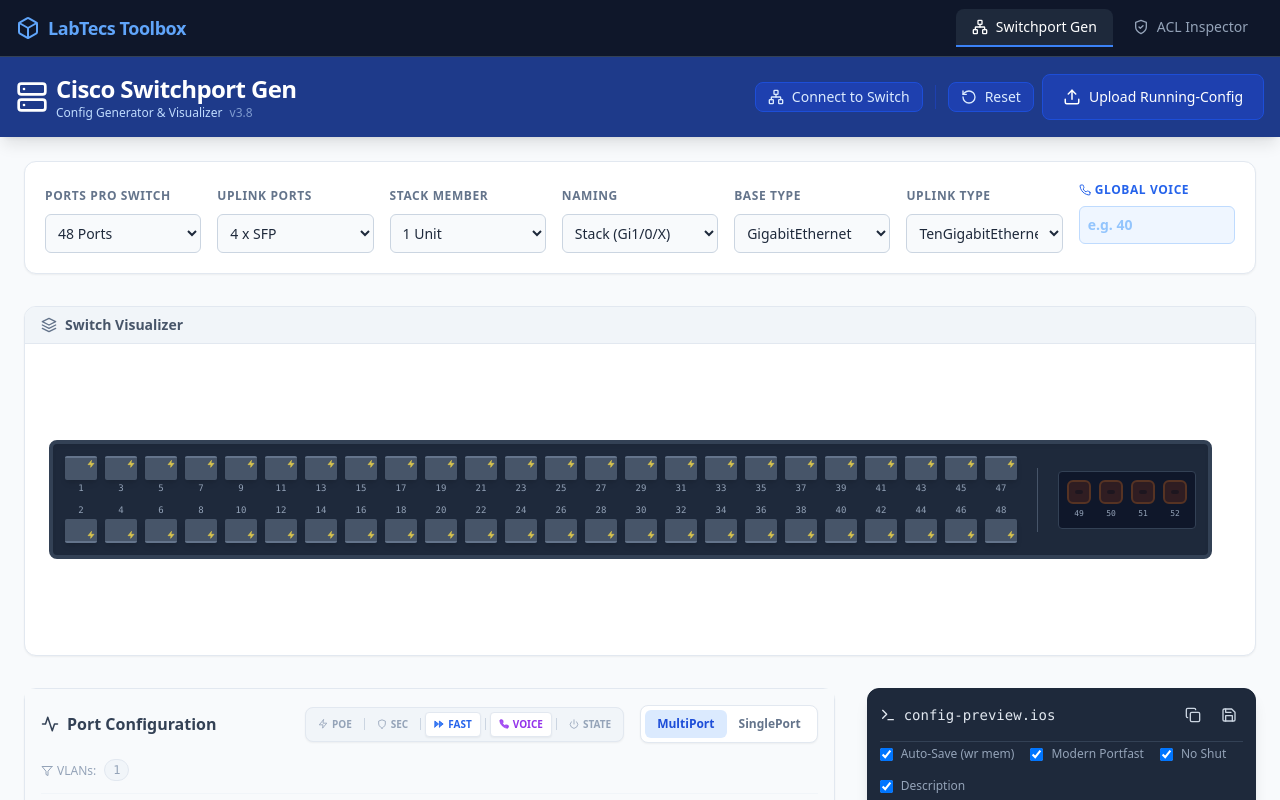
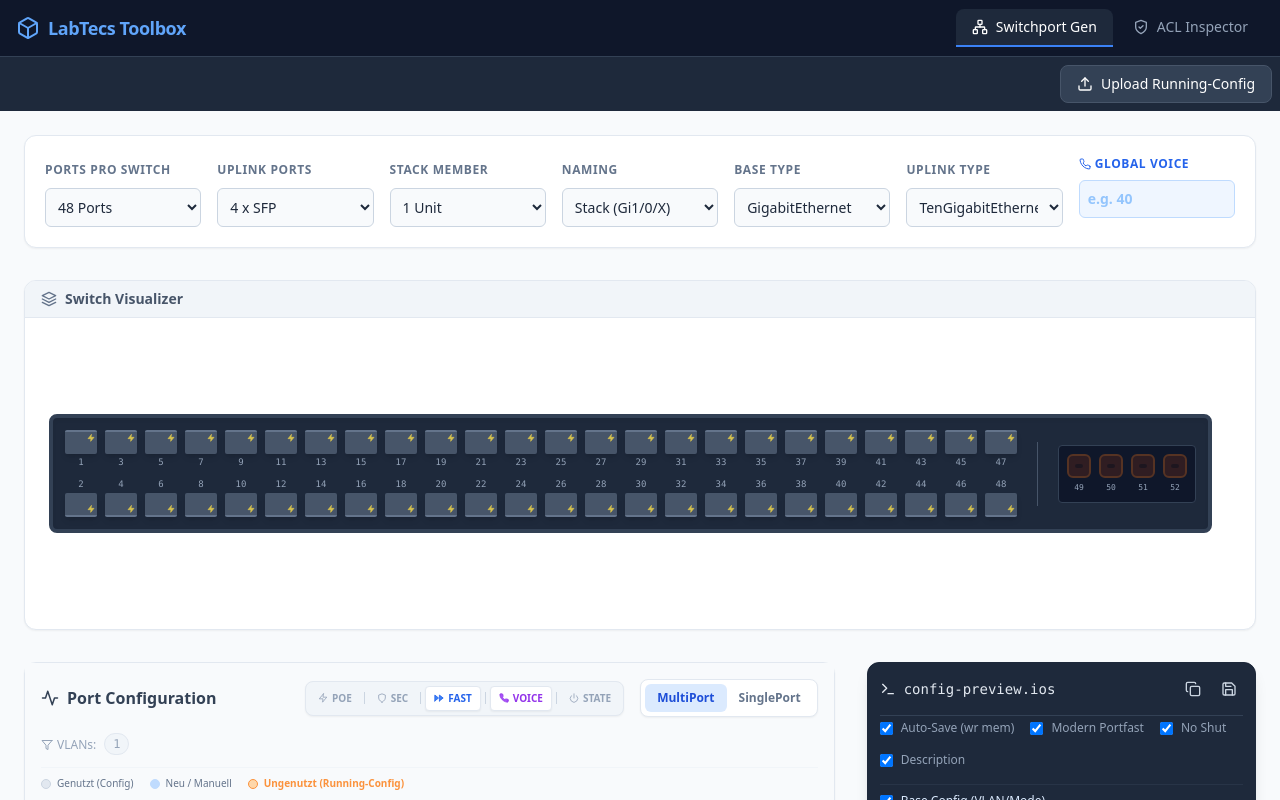
Before and after one commit to labtecs/cisco-config-gen, a React (Vite) app: page / in a window 1280 px wide. Shown: the top 800 px of the page. Built offline with nearby package versions, Linux system fonts and the light colour scheme.

Commit message:
Allgemeiner Uplaod Button

```diff
--- a/src/App.jsx
+++ b/src/App.jsx
@@ -1,9 +1,10 @@
-import React, { useState } from 'react';
+import React, { useState, useEffect } from 'react';
 import { Network, ShieldCheck, Box } from 'lucide-react';
 
 // Tools importieren
 import ConfigGen from './components/Tools/ConfigGen';
 import AclInspector from './components/Tools/AclInspector';
+import GlobalHeader from "./components/Layout/GlobalHeader.jsx";
 
 /**
  * The main application component.
@@ -14,6 +15,18 @@
 export default function App() {
     // State to track the currently active tool ('generator' or 'acl')
     const [activeTool, setActiveTool] = useState('generator');
+    const [fileContent, setFileContent] = useState('');
+
+    const handleGlobalUpload = (event) => {
+        const file = event.target.files[0];
+        if (!file) return;
+
+        const reader = new FileReader();
+        reader.onload = (e) => {
+            setFileContent(e.target.result);
+        };
+        reader.readAsText(file);
+    };
 
     return (
         // Root container for the entire application
@@ -61,17 +74,19 @@
                     </div>
                 </div>
             </nav>
+            <GlobalHeader onUpload={handleGlobalUpload} />
+
 
             {/* Main content area where the active tool is rendered */}
             <div className="flex-1">
                 {/* Conditionally render the component based on the activeTool state */}
                 {activeTool === 'generator' ? (
                     <div className="animate-in fade-in duration-300">
-                        <ConfigGen />
+                        <ConfigGen fileContent={fileContent} />
                     </div>
                 ) : (
                     <div className="animate-in fade-in duration-300">
-                        <AclInspector />
+                        <AclInspector fileContent={fileContent} />
                     </div>
                 )}
             </div>
--- /dev/null
+++ b/src/components/Layout/GlobalHeader.jsx
@@ -0,0 +1,18 @@
+import React from 'react';
+import { Upload } from 'lucide-react';
+
+export default function GlobalHeader({ onUpload }) {
+    return (
+        <header className="bg-slate-800 text-white p-2 sticky top-[56px] z-50">
+            <div className="max-w-7xl mx-auto flex justify-end items-center">
+                <div className="flex items-center gap-3 bg-slate-700 p-1 rounded-lg border border-slate-600">
+                    <label className="flex items-center gap-2 cursor-pointer hover:bg-slate-600 px-3 py-1 rounded transition">
+                        <Upload size={16} />
+                        <span className="text-sm font-medium">Upload Running-Config</span>
+                        <input type="file" accept=".txt,.cfg,.log" className="hidden" onChange={onUpload} />
+                    </label>
+                </div>
+            </div>
+        </header>
+    );
+}
--- a/src/components/Layout/Header.jsx
+++ /dev/null
@@ -1,49 +0,0 @@
-import React from 'react';
-import { Server, Upload, RotateCcw, Network } from 'lucide-react';
-
-export default function Header({ version, onReset, onUpload, onToggleConnect, isConnectOpen }) {
-    return (
-        <header className="bg-blue-900 text-white p-4 shadow-lg sticky top-0 z-50">
-            <div className="max-w-7xl mx-auto flex flex-col md:flex-row justify-between items-center gap-4">
-                <div className="flex items-center gap-2">
-                    <Server className="w-8 h-8" />
-                    <div>
-                        <h1 className="text-2xl font-bold tracking-tight">Cisco Switchport Gen</h1>
-                        <p className="text-blue-200 text-xs">
-                            Config Generator & Visualizer <span className="opacity-60 ml-1">{version}</span>
-                        </p>
-                    </div>
-                </div>
-                <div className="flex items-center gap-2">
-                    {/* NEW CONNECT BUTTON */}
-                    <button
-                        onClick={onToggleConnect}
-                        className={`flex items-center gap-2 px-3 py-1 rounded-lg border text-sm font-medium transition-colors ${isConnectOpen ? 'bg-blue-700 border-blue-500 text-white shadow-inner' : 'bg-blue-800 hover:bg-blue-700 border-blue-700 text-blue-100'}`}
-                        title="Connect to Switch via SSH"
-                    >
-                        <Network size={16} />
-                        <span className="hidden sm:inline">Connect to Switch</span>
-                    </button>
-
-                    <div className="h-6 w-px bg-blue-800 mx-1"></div>
-
-                    <button
-                        onClick={onReset}
-                        className="flex items-center gap-2 px-3 py-1 bg-blue-800 hover:bg-blue-700 rounded-lg border border-blue-700 text-sm font-medium transition-colors text-blue-100"
-                        title="Alles zurücksetzen"
-                    >
-                        <RotateCcw size={16} />
-                        <span className="hidden sm:inline">Reset</span>
-                    </button>
-                    <div className="flex items-center gap-3 bg-blue-800 p-2 rounded-lg border border-blue-700">
-                        <label className="flex items-center gap-2 cursor-pointer hover:bg-blue-700 px-3 py-1 rounded transition">
-                            <Upload size={18} />
-                            <span className="text-sm font-medium">Upload Running-Config</span>
-                            <input type="file" accept=".txt,.cfg,.log" className="hidden" onChange={onUpload} />
-                        </label>
-                    </div>
-                </div>
-            </div>
-        </header>
-    );
-}
--- a/src/components/Tools/AclInspector.jsx
+++ b/src/components/Tools/AclInspector.jsx
@@ -95,7 +95,7 @@
     return true;
 };
 
-const ConfigAnalyzer = () => {
+const ConfigAnalyzer = ({ fileContent }) => {
     const [rawConfig, setRawConfig] = useState('');
     const [acls, setAcls] = useState([]);
 
@@ -113,6 +113,12 @@
 
     const [expandedAcl, setExpandedAcl] = useState(null);
     const [dragActive, setDragActive] = useState(false);
+
+    useEffect(() => {
+        if (fileContent) {
+            setRawConfig(fileContent);
+        }
+    }, [fileContent]);
 
     useEffect(() => {
         if (!rawConfig) {
@@ -368,15 +374,6 @@
         setAcls(enrichedAcls);
     };
 
-    const handleFileUpload = (e) => {
-        e.preventDefault();
-        if (e.target.files && e.target.files[0]) {
-            const reader = new FileReader();
-            reader.onload = (ev) => setRawConfig(ev.target.result);
-            reader.readAsText(e.target.files[0]);
-        }
-    };
-
     // Robust Drag Handlers
     const handleDragEnter = (e) => {
         e.preventDefault();
@@ -506,52 +503,10 @@
 
     return (
         <div className="min-h-screen bg-slate-50 text-slate-800 font-sans">
-            {/* Header */}
-            <header className="bg-blue-900 text-white p-6 shadow-md">
-                <div className="max-w-7xl mx-auto flex items-center justify-between">
-                    <div className="flex items-center space-x-3">
-                        <ShieldCheck className="w-8 h-8 text-green-400" />
-                        <h1 className="text-2xl font-bold">Cisco ACL Inspector</h1>
-                    </div>
-                    <div className="text-sm text-blue-200">
-                        Unterstützt IOS Switch/Router & ASA Firewalls
-                    </div>
-                </div>
-            </header>
-
             <main className="max-w-7xl mx-auto p-6 grid grid-cols-1 lg:grid-cols-12 gap-6">
 
                 {/* Left Sidebar */}
                 <div className="lg:col-span-4 space-y-4">
-
-                    {/* File Upload */}
-                    <div className="bg-white rounded-xl shadow-sm border border-slate-200 overflow-hidden">
-                        <div className="p-4 bg-slate-100 border-b border-slate-200 font-semibold flex items-center">
-                            <FileText className="w-4 h-4 mr-2" /> Konfiguration
-                        </div>
-                        <div className="p-4">
-                            <div
-                                className={`border-2 border-dashed rounded-lg p-6 text-center cursor-pointer transition-colors ${dragActive ? 'border-blue-500 bg-blue-50' : 'border-slate-300 hover:border-blue-400'}`}
-                                onDragEnter={handleDragEnter}
-                                onDragLeave={handleDragLeave}
-                                onDragOver={handleDragOver}
-                                onDrop={handleDrop}
-                            >
-                                <Upload className="w-8 h-8 mx-auto text-slate-400 mb-2 pointer-events-none" />
-                                <p className="text-sm text-slate-600 pointer-events-none">Drag & Drop Config File</p>
-                                <label className="mt-2 inline-block px-4 py-2 bg-blue-600 text-white text-sm rounded cursor-pointer hover:bg-blue-700 relative z-10">
-                                    Datei wählen
-                                    <input type="file" className="hidden" onChange={handleFileUpload} />
-                                </label>
-                            </div>
-                            <textarea
-                                className="w-full h-24 mt-4 p-3 text-xs font-mono bg-slate-900 text-green-400 rounded-lg focus:ring-2 focus:ring-blue-500 outline-none resize-none"
-                                placeholder="Paste running-config (IOS or ASA) here..."
-                                value={rawConfig}
-                                onChange={(e) => setRawConfig(e.target.value)}
-                            ></textarea>
-                        </div>
-                    </div>
 
                     {/* SIMULATION TOOL */}
                     <div className="bg-white rounded-xl shadow-sm border border-slate-200 border-l-4 border-l-blue-500">
--- a/src/components/Tools/ConfigGen.jsx
+++ b/src/components/Tools/ConfigGen.jsx
@@ -4,7 +4,6 @@
 // Components & Hooks
 // WICHTIG: Hier nur EIN Import mit dem korrekten Pfad (zwei Ebenen hoch)
 import { useCiscoGen } from '../../hooks/useCiscoGen';
-import Header from '../Layout/Header';
 import ConnectionBar from '../Layout/ConnectionBar';
 import SwitchVisualizer from '../Visualizer/SwitchVisualizer';
 import GlobalSettings from '../Controls/GlobalSettings';
@@ -12,21 +11,13 @@
 import SinglePortEditor from '../Editor/SinglePortEditor';
 import MultiPortEditor from '../Editor/MultiPortEditor';
 
-export default function ConfigGen() {
+export default function ConfigGen({ fileContent }) {
     const APP_VERSION = "v3.8";
-    const logic = useCiscoGen();
+    const logic = useCiscoGen({ fileContent });
     const [showMaintenance, setShowMaintenance] = React.useState(false);
 
     return (
         <div className="min-h-screen bg-slate-50 text-slate-800 font-sans pb-32 relative">
-            <Header
-                version={APP_VERSION}
-                onReset={logic.resetToDefaults}
-                onUpload={logic.handleFileUpload}
-                onToggleConnect={() => logic.setShowConnectionBar(!logic.showConnectionBar)} // <--- NEU
-                isConnectOpen={logic.showConnectionBar} // <--- NEU
-            />
-
             {/* CONNECTION BAR - SLIDES IN */}
             {logic.showConnectionBar && (
                 <ConnectionBar
--- a/src/hooks/useCiscoGen.js
+++ b/src/hooks/useCiscoGen.js
@@ -2,7 +2,7 @@
 import { useState, useEffect, useMemo, useCallback } from 'react';
 import { isNumeric, isVlanRange, parseVlanString, expandInterfaceType } from '../utils/ciscoHelpers';
 
-export function useCiscoGen() {
+export function useCiscoGen({ fileContent }) {
     // --- STATE DEFINITIONS ---
     const [switchModel, setSwitchModel] = useState(48);
     const [uplinkCount, setUplinkCount] = useState(4);
@@ -333,6 +333,14 @@
     };
 
     // --- EFFECTS ---
+    useEffect(() => {
+        if (fileContent) {
+            // Nur parsen, wenn der Inhalt auch nach einer Switch-Konfiguration aussieht.
+            // Eine einfache Prüfung auf "interface" oder "hostname" reicht oft schon aus.
+            parseRunningConfig(fileContent);
+        }
+    }, [fileContent]);
+
     useEffect(() => { generatePortList(); }, [switchModel, uplinkCount, stackSize, portNaming, baseInterfaceType, uplinkInterfaceType, generatePortList]);
     useEffect(() => { if (ports.length > 0 && !singleEditPortId) { setSingleEditPortId(ports[0].id); } }, [ports, singleEditPortId]);
 
@@ -398,15 +406,6 @@
         return [...singleVlans, ...rangeVlans];
 
     }, [detectedVlans, ports, vlanNames]);
-
-    const handleFileUpload = (e) => {
-        const file = e.target.files[0];
-        if (!file) return;
-        const reader = new FileReader();
-        reader.onload = (event) => parseRunningConfig(event.target.result);
-        reader.readAsText(file);
-        e.target.value = null;
-    };
 
     const getPortConfigString = (port) => {
         let lines = [];
@@ -782,7 +781,7 @@
         switchToSingleEditor,
 
         // Handlers
-        resetToDefaults, handleFileUpload, updatePort, toggleInclude, toggleGlobalInclude,
+        resetToDefaults, updatePort, toggleInclude, toggleGlobalInclude,
         handleClearDescriptions, resetPortToDefault, toggleNoShut, toggleVoiceVlan,
         scrollToPreviewPort, handleVisualizerClick, toggleSelection, toggleSelectAll,
         selectPortsByVlan, applyBulkEdit, copyToClipboard, downloadFile,
```
